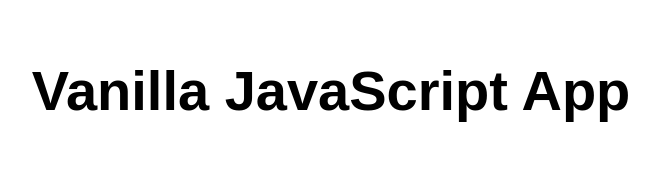
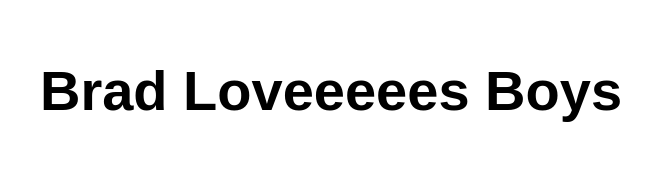
Before and after one commit to DrewHouchens13/my-first-static-web-app, a website: page src/index.html in a window 1280 px wide. Shown: the whole page, without its empty margins (309-968 px from the left). Drawn offline with Linux system fonts and the light colour scheme.

Commit message:
Update index.html

```diff
--- a/src/index.html
+++ b/src/index.html
@@ -10,7 +10,7 @@
 
 <body>
   <main>
-    <h1>Vanilla JavaScript App</h1>
+    <h1>Brad Loveeeees Boys</h1>
   </main>
 </body>
 
```
